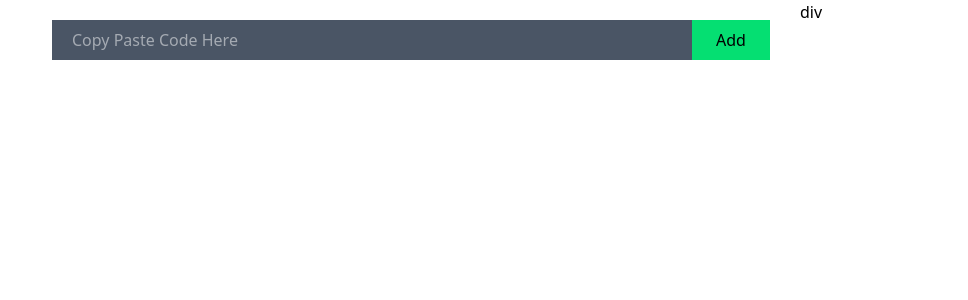
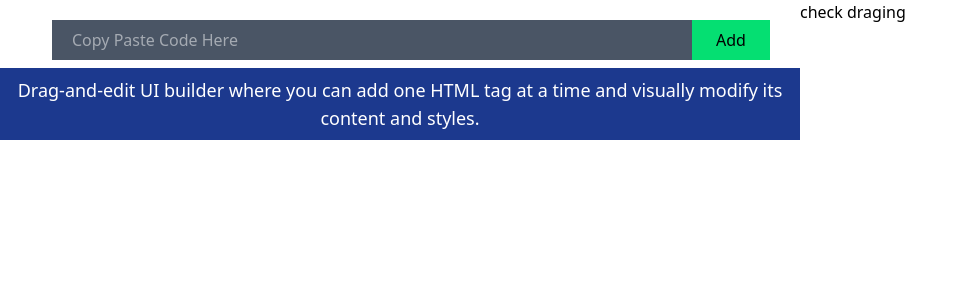
Before and after one commit to harsh-coder-desgin/Drag-edit-Ui-builder, a React (Vite) app: page / in a window 1280 px wide. Shown: the top 300 px of the page, without its empty margins (0-968 px from the left). Built offline with nearby package versions, Linux system fonts and the light colour scheme.

Commit message:
woking on drag and drop

```diff
--- a/src/App.jsx
+++ b/src/App.jsx
@@ -1,14 +1,25 @@
 import { useState } from 'react'
 import './App.css'
-import Viewcomponet from './component/Viewcomponet'
+import Viewcomponet from './component/ViewComponet'
 import EditComponent from './component/EditComponent'
 
 function App() {
+  const [dataformuser,SetDataformuser] = useState()
+  const [iduser,Setiduser] = useState()
+
+  const userdata = (data) =>{
+    SetDataformuser(data)
+  }
+
+  const userid = (id) =>{
+    Setiduser(id)
+  }
+
   return (
     <>
       <div className='flex'>
-        <Viewcomponet/>
-        <EditComponent/>
+        <Viewcomponet sendfunction={userdata} id={userid} />
+        <EditComponent edit={dataformuser} id={iduser} />
       </div>
     </>
   )
--- a/src/component/EditComponent.jsx
+++ b/src/component/EditComponent.jsx
@@ -1,9 +1,36 @@
-import React from 'react'
+import React, { useState } from 'react'
+import Showfile from './Showfile';
+function EditComponent({edit,id}) {
+  console.log(edit);
+  console.log(id);
 
-function EditComponent() {
+  const [items, setitems] = useState([])
+
+  const handleDragEnter = (e, group) => {
+    if (Number(id)) {
+      const finddrag = group.find((data) => data.id === Number(id))
+      const checkrepeat = items.findIndex((item) => item.id === Number(id))
+      if (checkrepeat === -1) {
+        setitems([
+          ...items,
+          finddrag
+        ]);
+      }
+    }
+  };
+  console.log(items);
+
+
   return (
     <div>
-      div
+       <div onDragEnter={(e) => handleDragEnter(e, edit)}>
+        check draging
+        {items?.map((data) => (
+          <div className='' key={data?.id}>
+            <Showfile comp={data?.name} />
+          </div>
+        ))}
+      </div>
     </div>
   )
 }
--- a/src/component/Showfile.jsx
+++ b/src/component/Showfile.jsx
@@ -80,7 +80,6 @@ function Showfile({ comp }) {
   const inlineTags = ["button", "span", "a", "strong", "em", "small", "label", "code"];
   const blockTags = ["p", "div", "section", "article", "header"];
 
-
   const isInline = inlineTags.includes(comp.tag);
   return (
     <div>
@@ -91,8 +90,6 @@ function Showfile({ comp }) {
         >{name[0].text}</Tag>
     </div>
   )
-
-
 }
 
 export default Showfile
--- a/src/component/ViewComponet.jsx
+++ b/src/component/ViewComponet.jsx
@@ -1,10 +1,10 @@
-import React, { useState } from 'react'
+import React, { useEffect, useState } from 'react'
 import Showfile from './Showfile'
 import Data from './data.json'
 import Style from './style.json'
 import { useRef } from 'react'
 
-function Viewcomponet() {
+function Viewcomponet({sendfunction ,id}) {
   let ref = useRef(0)
   const [allcomp, Setallcomp] = useState([])
   const [code, Setcode] = useState('')
@@ -32,9 +32,6 @@ function Viewcomponet() {
     const parser = new DOMParser();
     const doc = parser.parseFromString(code.replace("className", "class"), "text/html");
     const el = doc.body.firstElementChild;
-    let widthonly = el.offsetWidth
-    console.log(widthonly)
-
     schemadata.tag = el.tagName.toLocaleLowerCase()
     schemadata.text = el.textContent
     let clssss = el.className.split(" ")
@@ -93,13 +90,6 @@ function Viewcomponet() {
       } else if (Number(padding) > 8) {
         schemadata.padding = "xl"
       }
-
-      // for (let j = 0; j < clssss.length; j++) {
-      //   if (dataarray[i] === clssss[j].slice(0, clssss[j].length - 4)) {
-      //     userstyledata.push(clssss[j].slice(0, clssss[j].length - 4))
-      //     console.log(userstyledata)
-      //   }
-      // }
     }
 
     ref.current = ref.current + 1
@@ -111,16 +101,29 @@ function Viewcomponet() {
       }
     ]);
   }
-  console.log(allcomp);
+
+  useEffect(()=>{
+    console.log(allcomp,"useEffect");
+    sendfunction(allcomp)
+  },[allcomp])
+
+  const handleDragStart = (e) => {
+    id(e.target.id)
+  };
 
   return (
     <div className='dark:bg-gray-900 w-200 h-screen'>
       <input onChange={(e) => { Setcode(e.target.value) }} value={code}
         className='w-160 h-8 p-5 mt-5 ml-13 bg-gray-600 text-white font-3xl' placeholder='Copy Paste Code Here' />
       <button onClick={handleclick} className='bg-green-400 px-6 py-2'>Add</button>
+      <div>
+        <p className='bg-blue-900 text-center text-white mt-2 text-lg p-2' >Drag-and-edit UI builder where you can add one HTML tag at a
+          time and visually modify its content and styles.</p>
+      </div>
       <div className='flex flex-wrap gap-2'>
         {allcomp?.map((data) => (
-          <div className='' key={data.id}>
+          <div className='' key={data.id} id={data.id}
+             draggable onDragStart={(e) => handleDragStart(e)}>
             <Showfile comp={data.name} />
           </div>
         ))}
```
